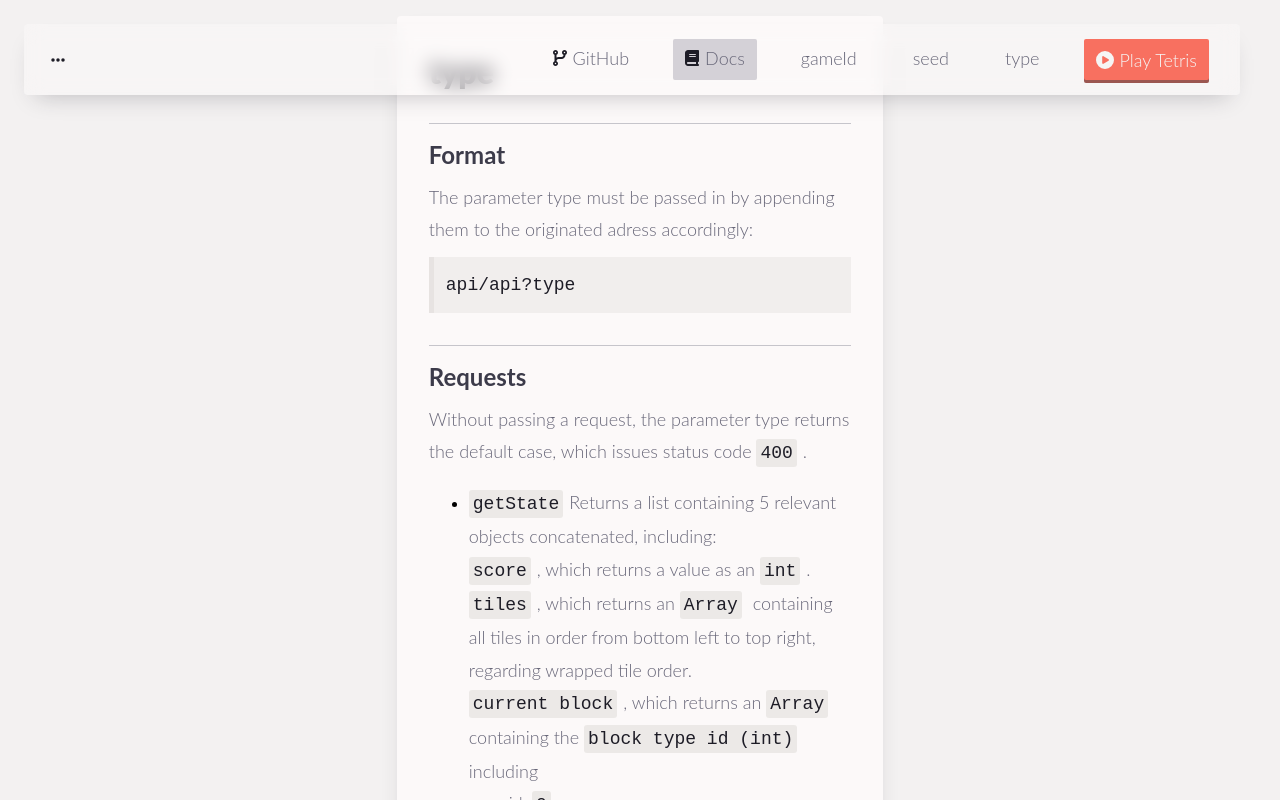
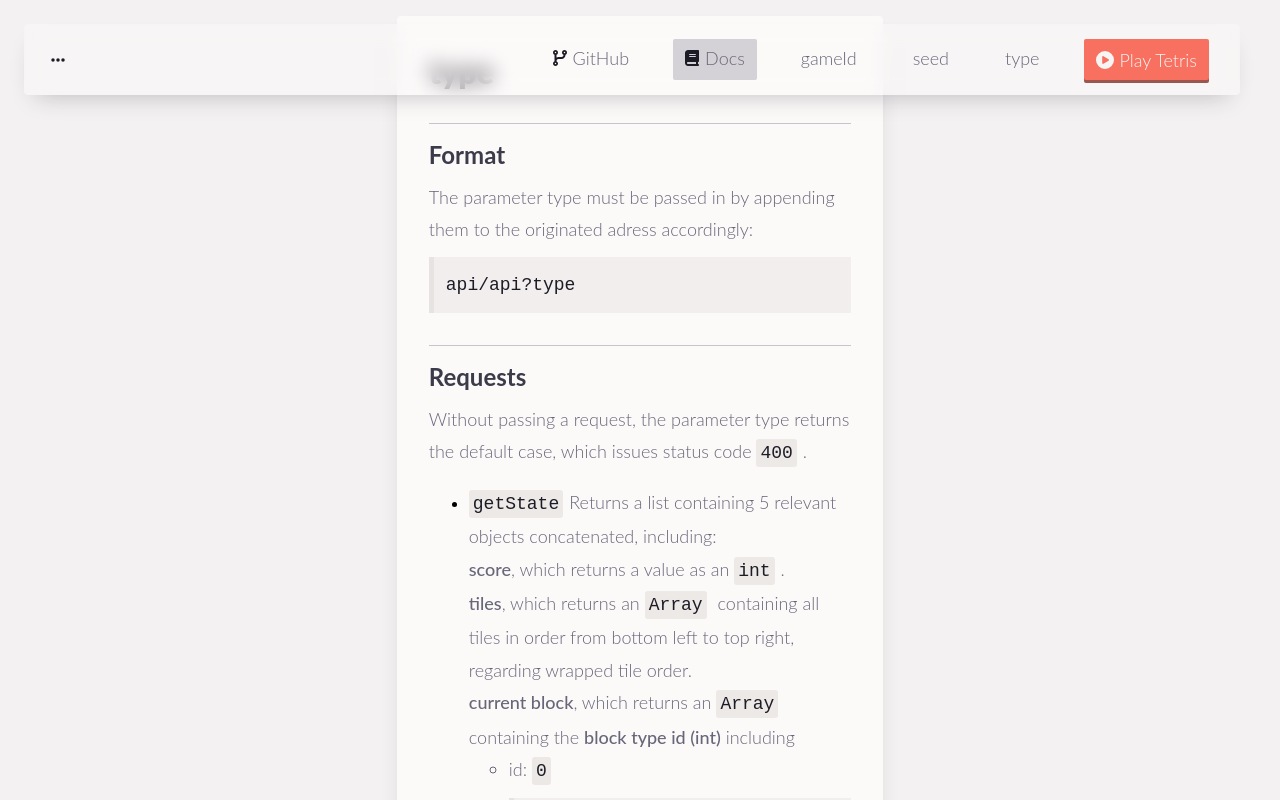
Before and after one commit to clk1006/teris, a Next.js app: page /docs/type in a window 1280 px wide. Shown: the top 800 px of the page. Built offline with nearby package versions, Linux system fonts and the light colour scheme.

Commit message:
added highlighting tag in docs

```diff
--- a/pages/docs/type.js
+++ b/pages/docs/type.js
@@ -84,11 +84,11 @@ export default function Docs() {
                                 <p><span className="tag">getState</span>
                                     Returns a list containing 5 relevant objects concatenated, including:
                                     <br></br>
-                                    <span className='tag'>score</span>, which returns a value as an <span className='tag'>int</span>.
+                                    <span className='hl'>score</span>, which returns a value as an <span className='tag'>int</span>.
                                     <br></br>
-                                    <span className='tag'>tiles</span>, which returns an <span className='tag'>Array</span> containing all tiles in order from bottom left to top right, regarding wrapped tile order.
+                                    <span className='hl'>tiles</span>, which returns an <span className='tag'>Array</span> containing all tiles in order from bottom left to top right, regarding wrapped tile order.
                                     <br></br>
-                                    <span className='tag'>current block</span>, which returns an <span className='tag'>Array</span> containing the <span className='tag'>block type id (int)</span> including
+                                    <span className='hl'>current block</span>, which returns an <span className='tag'>Array</span> containing the <span className='hl'>block type id (int)</span> including
                                     <ul>
                                         <li>
                                             id: <span className='tag'>0</span>
--- a/pages/index.js
+++ b/pages/index.js
@@ -368,7 +368,7 @@ export default function Home() {
                 <link rel="preconnect" href="https://fonts.googleapis.com"/>
                 <link rel="preconnect" href="https://fonts.gstatic.com" crossOrigin/>
                 <link
-                    href="https://fonts.googleapis.com/css2?family=Lato:wght@300;700;900&family=Roboto+Mono:wght@300;400;500&display=swap"
+                    href="https://fonts.googleapis.com/css2?family=Lato:wght@300;500;700;900&family=Roboto+Mono:wght@300;400;500&display=swap"
                     rel="stylesheet"/>
             </Head>
 
--- a/styles/docs.css
+++ b/styles/docs.css
@@ -48,6 +48,10 @@
     background-color: rgba(var(--text-color-300), var(--alpha-4));
 }
 
+.hl {
+    font-weight: 500;
+}
+
 .code-field {
     user-select: text;
     max-width: 100%;
```
